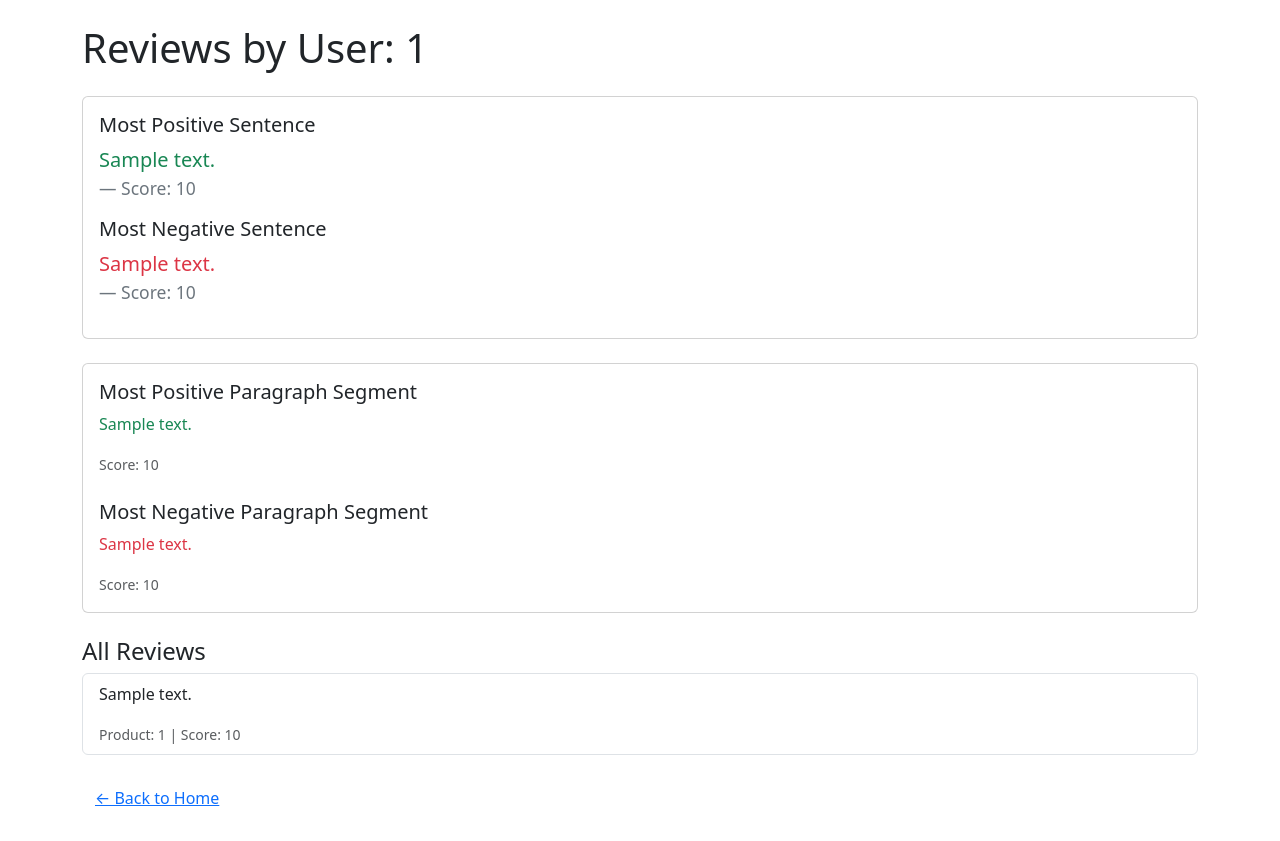
After one commit to hongming03/INF1002, a Flask app: template src/templates/user_reviews.html in a window 1280 px wide. The commit adds this page. Run offline with Flask 3, Linux system fonts and the light colour scheme; the template is opened without the code that fills it: most values are stand-ins (such as "Sample title", 1, 10 or a date in 2020).

Commit message:
user review html and backend

```diff
--- a/src/app.py
+++ b/src/app.py
@@ -3,11 +3,15 @@ from flask import Flask, render_template, request
 from data_loader import ReviewData
 import os
 import sys
+import nltk
+from nltk.tokenize import sent_tokenize
+nltk.download('punkt')
 
 from analyzer import SentimentAnalyzer
 
 app = Flask(__name__)
 
+#review_data is a pandas DataFrame
 review_data = ReviewData()
 
 @app.route("/")
@@ -44,6 +48,50 @@ def product(pid):
         reviews=reviews
     )
 
+@app.route("/user_review/<userid>")
+def user_review(userid):
+    if review_data.reviews is None:
+        review_data.load_data()
+
+    analyzer = SentimentAnalyzer()
+    user_reviews_df = review_data.get_reviews_by_user(userid)
+    reviews = user_reviews_df.to_dict(orient="records")
+
+    all_sentences = []
+    for review in reviews:
+        # Rough sentence split using period
+        sentences = review["Text"].split(".")
+        for sentence in sentences:
+            sentence = sentence.strip()
+            if sentence:  # Skip empty strings
+                score = analyzer.score(sentence)
+                all_sentences.append({"text": sentence, "score": score})
+
+    # Sort sentences by score
+    most_positive = max(all_sentences, key=lambda x: x["score"], default=None)
+    most_negative = min(all_sentences, key=lambda x: x["score"], default=None)
+
+    # Sliding window (3 sentences per segment)
+    window_size = 3
+    segments = []
+    for i in range(len(all_sentences) - window_size + 1):
+        segment = all_sentences[i:i+window_size]
+        segment_text = ". ".join([s["text"] for s in segment]) + "."
+        segment_score = sum([s["score"] for s in segment])
+        segments.append({"text": segment_text, "score": segment_score})
+
+    most_positive_segment = max(segments, key=lambda x: x["score"], default=None)
+    most_negative_segment = min(segments, key=lambda x: x["score"], default=None)
+
+    return render_template(
+        "user_reviews.html",
+        userid=userid,
+        reviews=reviews,
+        most_positive=most_positive,
+        most_negative=most_negative,
+        most_positive_segment=most_positive_segment,
+        most_negative_segment=most_negative_segment
+    )
 
 if __name__ == "__main__":
     print("Starting Flask application...")
--- a/src/data_loader.py
+++ b/src/data_loader.py
@@ -25,6 +25,11 @@ class ReviewData:
             self.load_data()
         return self.reviews["ProductId"].unique().tolist()
 
+    def get_reviews_by_user(self, user_id):
+        if self.reviews is None:
+            self.load_data()
+        return self.reviews[self.reviews["UserId"] == user_id]
+
     # Returns average sentiment score and all reviews for a given product ID
     def get_reviews_by_product(self, product_id):
         if self.reviews is None:
--- /dev/null
+++ b/src/templates/user_reviews.html
@@ -0,0 +1,54 @@
+<!-- templates/user_reviews.html -->
+<!DOCTYPE html>
+<html lang="en">
+<head>
+  <meta charset="UTF-8">
+  <title>User Reviews</title>
+  <link href="https://cdn.jsdelivr.net/npm/bootstrap@5.3.2/dist/css/bootstrap.min.css" rel="stylesheet">
+</head>
+<body class="p-4">
+  <div class="container">
+    <h1 class="mb-4">Reviews by User: {{ userid }}</h1>
+
+    <div class="card mb-4">
+      <div class="card-body">
+        <h5>Most Positive Sentence</h5>
+        <blockquote class="blockquote text-success">
+          <p>{{ most_positive.text }}</p>
+          <footer class="blockquote-footer">Score: {{ most_positive.score }}</footer>
+        </blockquote>
+
+        <h5>Most Negative Sentence</h5>
+        <blockquote class="blockquote text-danger">
+          <p>{{ most_negative.text }}</p>
+          <footer class="blockquote-footer">Score: {{ most_negative.score }}</footer>
+        </blockquote>
+      </div>
+    </div>
+
+    <div class="card mb-4">
+      <div class="card-body">
+        <h5>Most Positive Paragraph Segment</h5>
+        <p class="text-success">{{ most_positive_segment.text }}</p>
+        <small class="text-muted">Score: {{ most_positive_segment.score }}</small>
+
+        <h5 class="mt-4">Most Negative Paragraph Segment</h5>
+        <p class="text-danger">{{ most_negative_segment.text }}</p>
+        <small class="text-muted">Score: {{ most_negative_segment.score }}</small>
+      </div>
+    </div>
+
+    <h4>All Reviews</h4>
+    <ul class="list-group">
+      {% for review in reviews %}
+      <li class="list-group-item">
+        <p>{{ review.Text }}</p>
+        <small class="text-muted">Product: {{ review.ProductId }} | Score: {{ review.SentimentScore }}</small>
+      </li>
+      {% endfor %}
+    </ul>
+
+    <a href="/" class="btn btn-link mt-4">← Back to Home</a>
+  </div>
+</body>
+</html>
```
Also changed, not shown: src/templates/product.html (+10 -6 lines), README.md (deleted).
